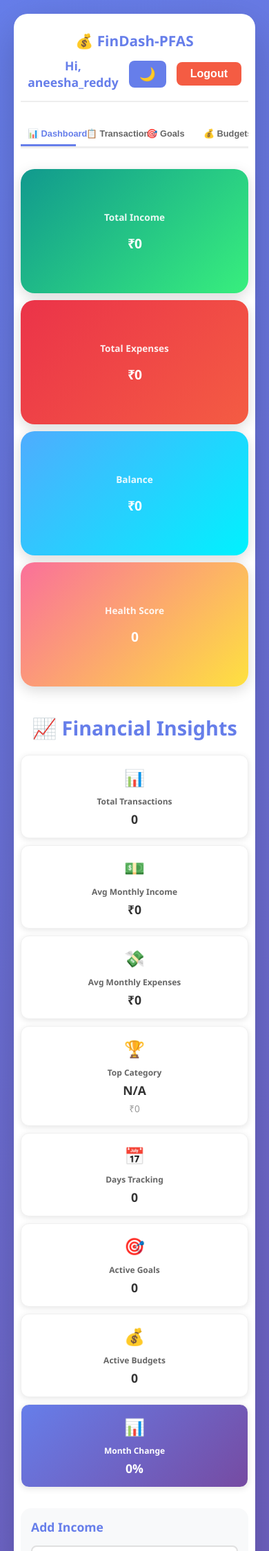
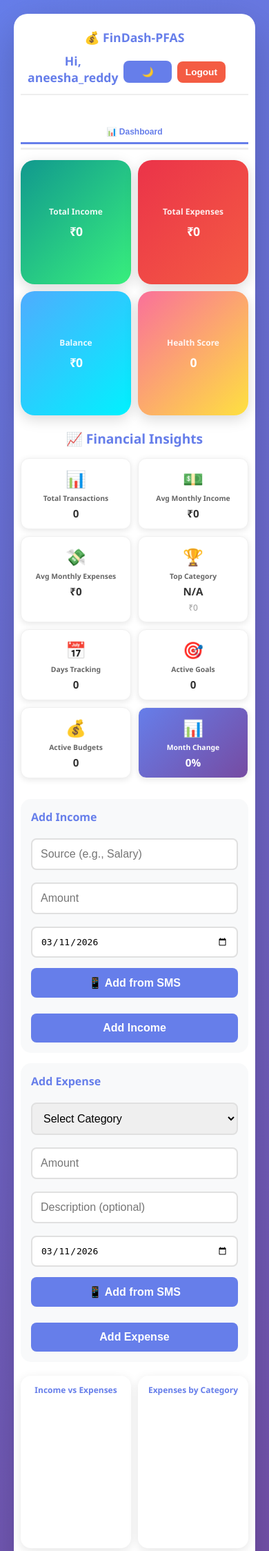
Before and after one commit to P-Aneesha/FinDash-PFAS, a Flask app: page / in a window 390 px wide. Shown: the top 2248 px of the page at 69% size. Run offline with Flask 3, Linux system fonts and the light colour scheme; a user stored in the database is signed in; data that the repository does not hold is empty; some libraries are stand-ins or nearby versions.

Commit message:
Improved mobile layout - 2 cards per row, better charts

```diff
--- a/static/css/style.css
+++ b/static/css/style.css
@@ -1057,77 +1058,123 @@
 
     /* Header */
     header {
-        flex-direction: column;
+        flex-direction: row;
+        flex-wrap: wrap;
         gap: 10px;
-        padding: 15px 10px;
+        padding: 12px 10px;
     }
 
     header h1 {
-        font-size: 1.5em;
+        font-size: 1.3em;
+        flex: 1;
     }
 
     .header-right {
-        width: 100%;
-        justify-content: space-between;
+        display: flex;
+        gap: 8px;
+        align-items: center;
+    }
+
+    .header-right span {
+        font-size: 0.9em;
+    }
+
+    .btn-theme, .btn-logout {
+        padding: 8px 12px;
+        font-size: 0.85em;
     }
 
     /* Navigation Tabs */
     .nav-tabs {
+        display: flex;
         overflow-x: auto;
         -webkit-overflow-scrolling: touch;
         gap: 5px;
+        padding-bottom: 5px;
+        margin-bottom: 15px;
     }
 
     .nav-tab {
-        min-width: 100px;
-        font-size: 0.9em;
-        padding: 10px 15px;
+        min-width: 90px;
+        font-size: 0.85em;
+        padding: 10px 12px;
+        white-space: nowrap;
+        flex-shrink: 0;
     }
 
-    /* Summary Cards */
+    /* Summary Cards - 2 PER ROW */
     .summary-cards {
-        grid-template-columns: 1fr;
+        grid-template-columns: repeat(2, 1fr);
         gap: 10px;
+        margin-bottom: 20px;
     }
 
     .card {
-        padding: 15px;
+        padding: 15px 10px;
     }
 
     .card h3 {
-        font-size: 0.9em;
+        font-size: 0.8em;
+        margin-bottom: 8px;
     }
 
     .card p {
-        font-size: 1.3em;
+        font-size: 1.2em;
+        font-weight: bold;
     }
 
-    /* Stats Grid */
+    /* Stats Section */
+    .stats-section h2 {
+        font-size: 1.2em;
+        margin-bottom: 15px;
+    }
+
+    /* Stats Grid - 2 PER ROW */
     .stats-grid {
-        grid-template-columns: 1fr 1fr;
+        grid-template-columns: repeat(2, 1fr);
         gap: 10px;
+        margin-bottom: 20px;
     }
 
     .stat-box {
-        padding: 15px;
+        padding: 12px;
     }
 
     .stat-icon {
         font-size: 1.5em;
+        margin-bottom: 5px;
     }
 
     .stat-label {
+        font-size: 0.7em;
+        margin-bottom: 5px;
+    }
+
+    .stat-value {
+        font-size: 1em;
+        font-weight: bold;
+    }
+
+    .stat-sub {
         font-size: 0.75em;
     }
 
-    .stat-value {
-        font-size: 1.1em;
+    /* Recommendations */
+    .recommendations {
+        margin-bottom: 20px;
     }
 
-    /* Forms Section */
+    .rec-item {
+        padding: 10px;
+        font-size: 0.85em;
+        margin-bottom: 8px;
+    }
+
+    /* Forms Section - SINGLE COLUMN */
     .forms-section {
         grid-template-columns: 1fr;
         gap: 15px;
+        margin-bottom: 20px;
     }
 
     .form-box {
@@ -1135,40 +1182,72 @@
     }
 
     .form-box h3 {
-        font-size: 1.1em;
+        font-size: 1em;
+        margin-bottom: 12px;
     }
 
-    input, select, button {
+    input, select, textarea {
         font-size: 16px; /* Prevents zoom on iOS */
         padding: 12px;
+        width: 100%;
+        margin: 8px 0;
     }
 
     button {
-        padding: 14px;
+        font-size: 0.9em;
+        padding: 12px;
+        width: 100%;
+        margin-top: 8px;
     }
 
-    /* Charts Section */
+    .sms-btn {
+        background: #2196F3;
+        margin-top: 5px;
+    }
+
+    /* Charts Section - 2 CHARTS PER ROW (except trends) */
     .charts-section {
-        grid-template-columns: 1fr;
-        gap: 15px;
+        display: grid;
+        grid-template-columns: repeat(2, 1fr);
+        gap: 10px;
+        margin-bottom: 20px;
     }
 
     .chart-box {
-        padding: 15px;
+        padding: 12px;
+        min-height: 250px;
     }
 
+    .chart-box h3 {
+        font-size: 0.85em;
+        margin-bottom: 10px;
+        text-align: center;
+    }
+
+    /* Monthly Trends - FULL WIDTH */
     .chart-box.full-width {
-        grid-column: 1;
+        grid-column: 1 / -1;
+        min-height: 300px;
+    }
+
+    #chart1, #chart2 {
+        height: 200px !important;
+    }
+
+    #chart3 {
+        height: 250px !important;
     }
 
     /* Tables */
     .table-container {
         overflow-x: auto;
         -webkit-overflow-scrolling: touch;
+        margin-bottom: 20px;
     }
 
     table {
-        font-size: 0.85em;
+        font-size: 0.75em;
+        min-width: 600px;
     }
 
     table th,
@@ -1230,70 +1361,109 @@
     .modal-content {
         width: 95%;
         padding: 20px;
-        margin: 10% auto;
+        margin: 5% auto;
+        max-height: 90vh;
+        overflow-y: auto;
     }
 
-    /* Buttons */
-    .btn-delete {
-        font-size: 0.85em;
-        padding: 8px 12px;
+    .modal-content h2 {
+        font-size: 1.2em;
     }
 
-    .sms-btn {
-        font-size: 0.9em;
+    .modal-content textarea {
+        font-size: 14px;
+    }
+
+    /* Delete Buttons */
+    .btn-delete {
+        font-size: 0.8em;
+        padding: 6px 10px;
+    }
+
+    /* Page Spacing */
+    .page {
+        padding-bottom: 20px;
     }
 }
 
-/* Extra small devices (phones < 480px) */
-@media screen and (max-width: 480px) {
+/* Extra small devices (phones < 420px) */
+@media screen and (max-width: 420px) {
     header h1 {
-        font-size: 1.3em;
+        font-size: 1.1em;
     }
 
     .nav-tab {
-        min-width: 80px;
-        font-size: 0.8em;
-        padding: 8px 10px;
-    }
-
-    .stats-grid {
-        grid-template-columns: 1fr;
+        min-width: 75px;
+        font-size: 0.75em;
+        padding: 8px 8px;
     }
 
     .card h3 {
-        font-size: 0.85em;
+        font-size: 0.75em;
     }
 
     .card p {
-        font-size: 1.2em;
+        font-size: 1.1em;
     }
 
-    table {
+    .stat-label {
+        font-size: 0.65em;
+    }
+
+    .stat-value {
+        font-size: 0.95em;
+    }
+
+    .chart-box h3 {
         font-size: 0.75em;
     }
 
-    .goal-details {
-        grid-template-columns: 1fr;
+    #chart1, #chart2 {
+        height: 180px !important;
     }
 }
 
 /* Landscape mode on mobile */
 @media screen and (max-width: 768px) and (orientation: landscape) {
     .summary-cards {
-        grid-template-columns: 1fr 1fr;
+        grid-template-columns: repeat(4, 1fr);
     }
 
     .stats-grid {
-        grid-template-columns: repeat(3, 1fr);
+        grid-template-columns: repeat(4, 1fr);
+    }
+
+    .charts-section {
+        grid-template-columns: repeat(2, 1fr);
     }
 }
 
-/* Improve touch targets */
+/* Improve touch targets for mobile */
 @media (hover: none) and (pointer: coarse) {
     button,
     .nav-tab,
-    a {
+    a,
+    input[type="submit"] {
         min-height: 44px;
-        min-width: 44px;
+    }
+
+    .btn-delete {
+        min-height: 38px;
     }
 }
+
+/* Fix for very small screens */
+@media screen and (max-width: 360px) {
+    .summary-cards,
+    .stats-grid {
+        grid-template-columns: 1fr;
+    }
+
+    .charts-section {
+        grid-template-columns: 1fr;
+    }
+
+    .chart-box {
+        min-height: 200px;
+    }
+}
```
Also changed, not shown: other parts of static/css/style.css (+68 -15 lines).
